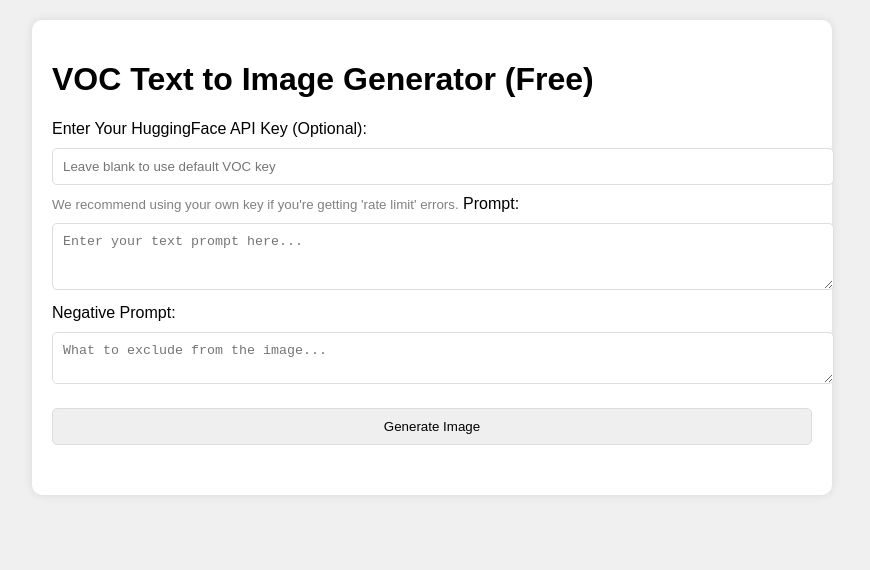
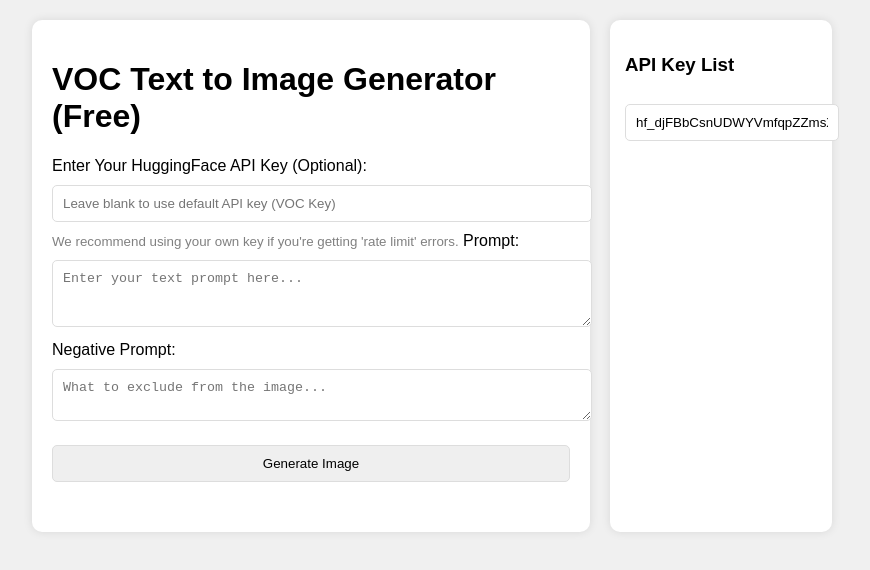
Before and after one commit to hammad57/texttophotofree, a plain HTML site: page index.html in a window 1280 px wide. Shown: the whole page, without its empty margins (208-1078 px from the left). Drawn offline with Linux system fonts and the light colour scheme.

Commit message:
Update index.html

```diff
--- a/index.html
+++ b/index.html
@@ -11,12 +11,14 @@
       margin: 0 auto;
       padding: 20px;
       background-color: #f0f0f0;
+      display: flex;
     }
     .container {
       background-color: white;
       padding: 20px;
       border-radius: 10px;
       box-shadow: 0 0 10px rgba(0,0,0,0.1);
+      flex: 1;
     }
     input, textarea, button {
       width: 100%;
@@ -36,15 +38,26 @@
     small {
       color: gray;
     }
+    .tab-container {
+      width: 2in; /* Set width to 2 inches */
+      background-color: #ffffff;
+      padding: 15px;
+      border-radius: 10px;
+      box-shadow: 0 0 10px rgba(0, 0, 0, 0.1);
+      margin-left: 20px;
+    }
+    .tab-container input {
+      width: 100%;
+    }
   </style>
 </head>
 <body>
   <div class="container">
     <h1>VOC Text to Image Generator (Free)</h1>
 
-    <!-- ✅ API Key Input Field -->
+    <!-- API Key Input Field -->
     <label for="apiKey">Enter Your HuggingFace API Key (Optional):</label>
-    <input type="text" id="apiKey" placeholder="Leave blank to use default VOC key">
+    <input type="text" id="apiKey" placeholder="Leave blank to use default API key (VOC Key)">
     <small>We recommend using your own key if you're getting 'rate limit' errors.</small>
 
     <label for="prompt">Prompt:</label>
@@ -60,9 +73,14 @@
     </div>
   </div>
 
+  <div class="tab-container">
+    <h3>API Key List</h3>
+    <input type="text" value="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" readonly />
+  </div>
+
   <script>
     async function generateImage() {
-      const defaultApiKey = "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";  // ✅ آپ کی default API key
+      const defaultApiKey = "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";  // ✅ Default API key
       const userApiKey = document.getElementById('apiKey').value.trim();
       const apiKey = userApiKey !== "" ? userApiKey : defaultApiKey;
 
```
